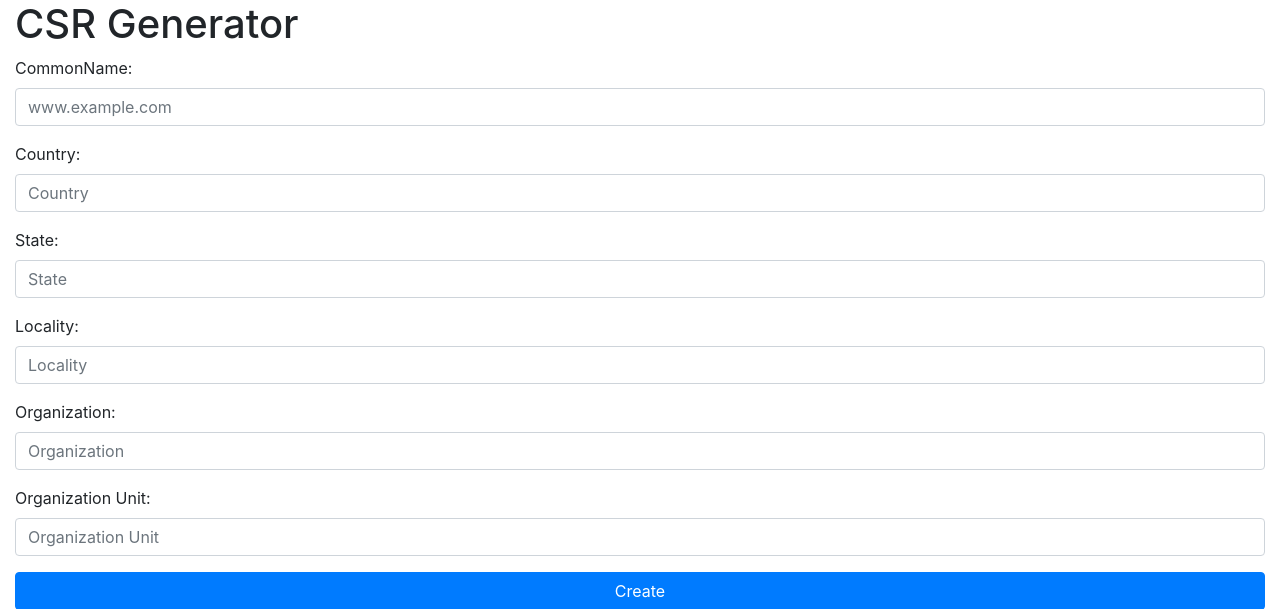
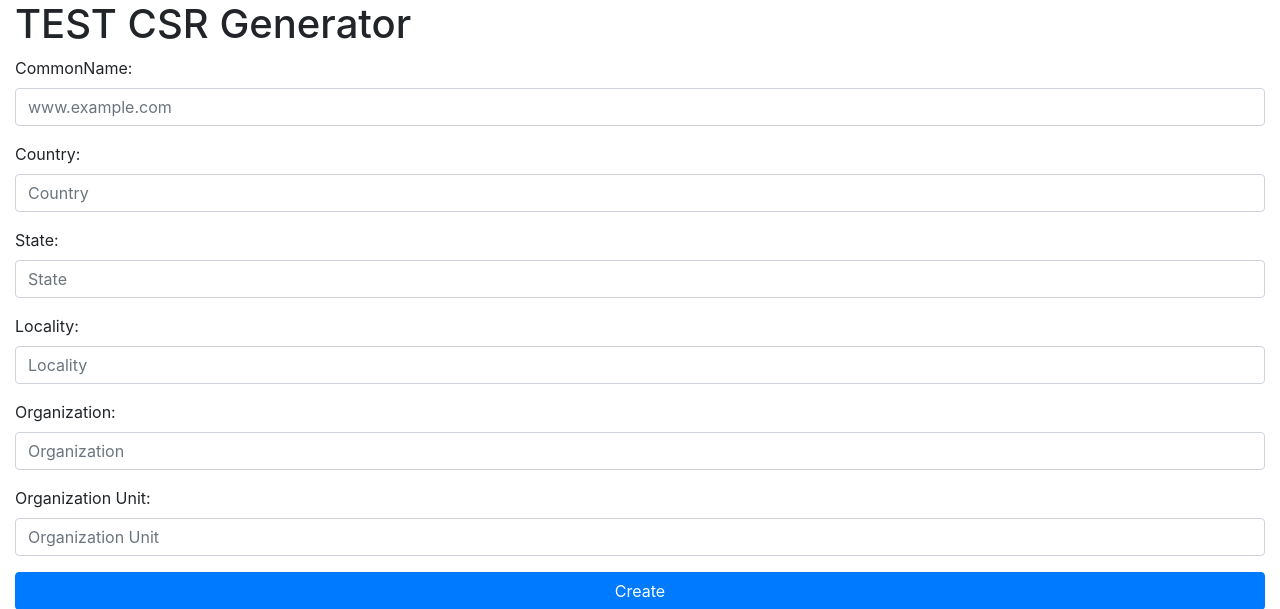
Before and after one commit to rahmatfunk4/csr-generator, a Flask app: page / in a window 1280 px wide. Shown: the top 609 px of the page. Run offline with Flask 2, Linux system fonts and the light colour scheme; some libraries are stand-ins or nearby versions.

Commit message:
Update form.html

```diff
--- a/app/src/templates/form.html
+++ b/app/src/templates/form.html
@@ -7,11 +7,11 @@
 
         <!-- Bootstrap CSS -->
         <link rel="stylesheet" href="https://stackpath.bootstrapcdn.com/bootstrap/4.1.3/css/bootstrap.min.css" integrity="sha384-MCw98/SFnGE8fJT3GXwEOngsV7Zt27NXFoaoApmYm81iuXoPkFOJwJ8ERdknLPMO" crossorigin="anonymous">
-        <title> CSR Generator</title>
+        <title> TEST CSR GENERATOR</title>
     </head>
     <body>
         <div class="container-fluid">
-        <h1>CSR Generator</h1>
+        <h1>TEST CSR Generator</h1>
             <form action = "/confirm" method = "POST">
                 <div class="form-group">
                     <label for="CommonName">CommonName:</label>
```
